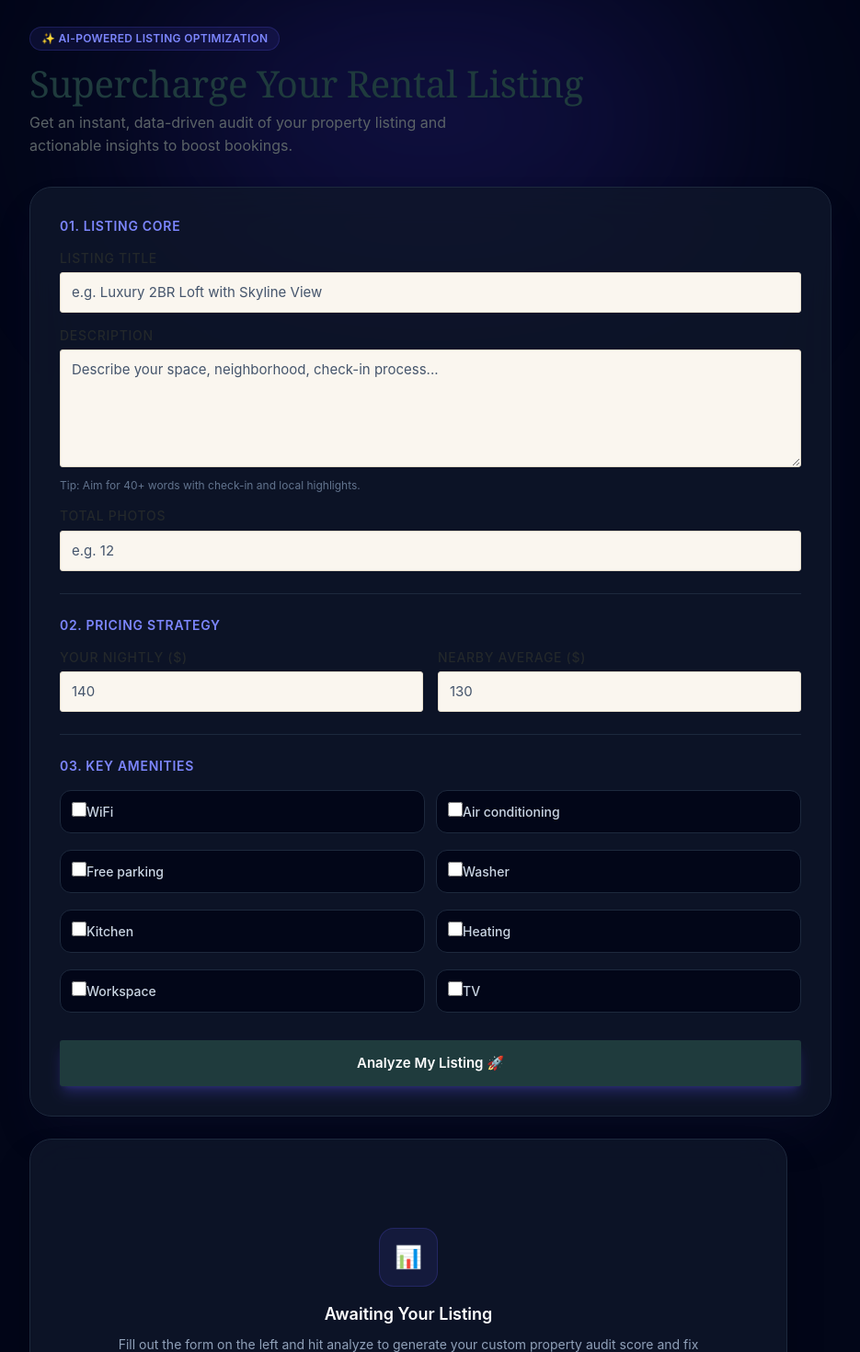
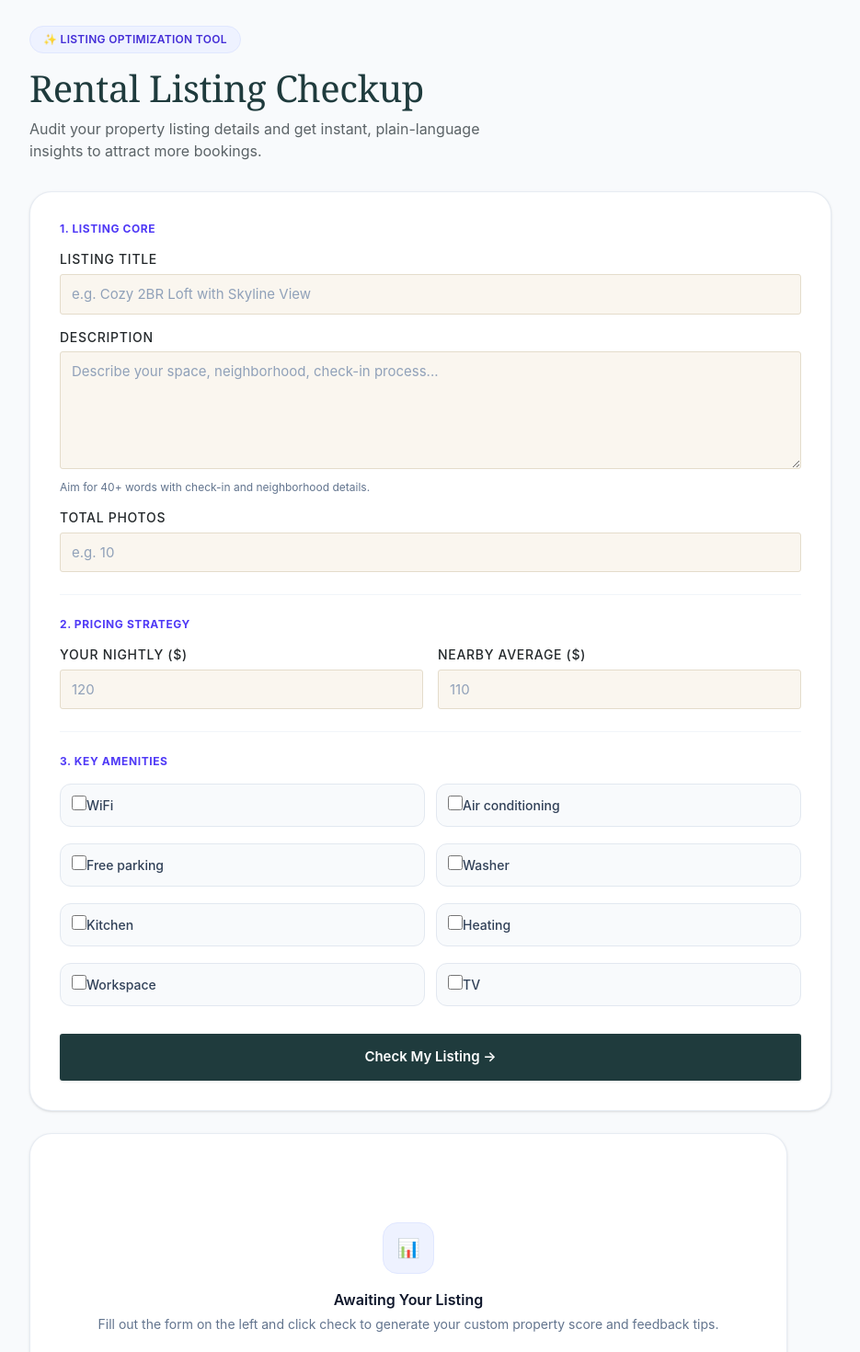
Before and after one commit to pbanda05/HouseListingProject, a Next.js app: page / in a window 1280 px wide. Shown: the part 20-1490 px from the top of the page at 92% size, without its empty margins (172-1107 px from the left). Built offline with nearby package versions, Linux system fonts and the light colour scheme.

Commit message:
Update listing checker to clean professional light-mode layout

```diff
--- a/app/page.tsx
+++ b/app/page.tsx
@@ -37,7 +37,7 @@ export default function ListingCheckup() {
     } else if (numPhotos < 10) {
       tips.push({ good: false, title: "A few more photos would help", detail: `You have ${numPhotos}. Listings with 10+ photos convert significantly better.` });
     } else {
-      tips.push({ good: true, title: "Photo count looks fantastic!", detail: `${numPhotos} photos gives guests a crystal-clear picture of your space.` });
+      tips.push({ good: true, title: "Photo count looks solid!", detail: `${numPhotos} photos gives guests a crystal-clear picture of your space.` });
     }
 
     // Description check
@@ -90,152 +90,152 @@ export default function ListingCheckup() {
   };
 
   return (
-    <div className="min-h-screen bg-slate-950 text-slate-100 selection:bg-indigo-500 selection:text-white">
-      {/* Background glow effects */}
-      <div className="absolute top-0 left-1/2 -translate-x-1/2 w-[600px] h-[300px] bg-indigo-600/20 blur-[120px] rounded-full pointer-events-none" />
+    <div className="min-h-screen bg-slate-50 text-slate-900 selection:bg-indigo-600 selection:text-white">
 
-      <header className="relative max-w-5xl mx-auto pt-16 pb-12 px-6 text-center">
-        <div className="inline-flex items-center gap-2 px-3 py-1 rounded-full bg-indigo-500/10 border border-indigo-500/20 text-indigo-400 text-xs font-semibold mb-4 tracking-wide uppercase">
-          ✨ AI-Powered Listing Optimization
+      {/* Header */}
+      <header className="max-w-4xl mx-auto pt-16 pb-10 px-6 text-center">
+        <div className="inline-flex items-center gap-2 px-3.5 py-1.5 rounded-full bg-indigo-50 border border-indigo-100 text-indigo-700 text-xs font-semibold mb-4 tracking-wide uppercase">
+          ✨ Listing Optimization Tool
         </div>
-        <h1 className="text-4xl md:text-5xl font-extrabold tracking-tight text-white mb-4">
-          Supercharge Your Rental Listing
+        <h1 className="text-3xl md:text-4xl font-bold tracking-tight text-slate-900 mb-3">
+          Rental Listing Checkup
         </h1>
-        <p className="text-slate-400 text-lg max-w-xl mx-auto">
-          Get an instant, data-driven audit of your property listing and actionable insights to boost bookings.
+        <p className="text-slate-600 text-base max-w-lg mx-auto">
+          Audit your property listing details and get instant, plain-language insights to attract more bookings.
         </p>
       </header>
 
-      <main className="relative max-w-5xl mx-auto px-6 pb-24 grid grid-cols-1 lg:grid-cols-12 gap-8 items-start">
+      {/* Main Container */}
+      <main className="max-w-4xl mx-auto px-6 pb-24 grid grid-cols-1 lg:grid-cols-12 gap-8 items-start">
 
         {/* Form Panel */}
-        <div className="lg:col-span-7 bg-slate-900/80 backdrop-blur-xl border border-slate-800 rounded-3xl p-8 shadow-2xl shadow-indigo-950/20">
+        <div className="lg:col-span-7 bg-white border border-slate-200/80 rounded-3xl p-8 shadow-sm">
           <form onSubmit={analyzeListing} className="space-y-6">
 
             <div>
-              <h3 className="text-sm font-semibold uppercase tracking-wider text-indigo-400 mb-4">01. Listing Core</h3>
+              <h3 className="text-xs font-bold uppercase tracking-wider text-indigo-600 mb-4">1. Listing Core</h3>
               <div className="space-y-4">
                 <div>
-                  <label className="block text-xs font-medium text-slate-300 uppercase tracking-wider mb-2">Listing Title</label>
+                  <label className="block text-xs font-semibold text-slate-700 uppercase tracking-wider mb-2">Listing Title</label>
                   <input
                     type="text"
                     value={title}
                     onChange={(e) => setTitle(e.target.value)}
-                    placeholder="e.g. Luxury 2BR Loft with Skyline View"
-                    className="w-full bg-slate-950 border border-slate-800 rounded-xl px-4 py-3 text-sm text-slate-100 placeholder-slate-600 focus:outline-none focus:border-indigo-500 focus:ring-1 focus:ring-indigo-500 transition"
+                    placeholder="e.g. Cozy 2BR Loft with Skyline View"
+                    className="w-full bg-slate-50 border border-slate-200 rounded-xl px-4 py-3 text-sm text-slate-900 placeholder-slate-400 focus:outline-none focus:border-indigo-600 focus:ring-1 focus:ring-indigo-600 transition"
                   />
                 </div>
 
                 <div>
-                  <label className="block text-xs font-medium text-slate-300 uppercase tracking-wider mb-2">Description</label>
+                  <label className="block text-xs font-semibold text-slate-700 uppercase tracking-wider mb-2">Description</label>
                   <textarea
                     value={description}
                     onChange={(e) => setDescription(e.target.value)}
                     placeholder="Describe your space, neighborhood, check-in process..."
-                    className="w-full bg-slate-950 border border-slate-800 rounded-xl px-4 py-3 text-sm text-slate-100 placeholder-slate-600 focus:outline-none focus:border-indigo-500 focus:ring-1 focus:ring-indigo-500 transition h-32 resize-none"
+                    className="w-full bg-slate-50 border border-slate-200 rounded-xl px-4 py-3 text-sm text-slate-900 placeholder-slate-400 focus:outline-none focus:border-indigo-600 focus:ring-1 focus:ring-indigo-600 transition h-32 resize-none"
                   />
-                  <p className="text-xs text-slate-500 mt-1.5">Tip: Aim for 40+ words with check-in and local highlights.</p>
+                  <p className="text-xs text-slate-500 mt-1.5">Aim for 40+ words with check-in and neighborhood details.</p>
                 </div>
 
                 <div>
-                  <label className="block text-xs font-medium text-slate-300 uppercase tracking-wider mb-2">Total Photos</label>
+                  <label className="block text-xs font-semibold text-slate-700 uppercase tracking-wider mb-2">Total Photos</label>
                   <input
                     type="number"
                     value={photos}
                     onChange={(e) => setPhotos(e.target.value)}
                     min="0"
-                    placeholder="e.g. 12"
-                    className="w-full bg-slate-950 border border-slate-800 rounded-xl px-4 py-3 text-sm text-slate-100 placeholder-slate-600 focus:outline-none focus:border-indigo-500 focus:ring-1 focus:ring-indigo-500 transition"
+                    placeholder="e.g. 10"
+                    className="w-full bg-slate-50 border border-slate-200 rounded-xl px-4 py-3 text-sm text-slate-900 placeholder-slate-400 focus:outline-none focus:border-indigo-600 focus:ring-1 focus:ring-indigo-600 transition"
                   />
                 </div>
               </div>
             </div>
 
-            <hr className="border-slate-800" />
+            <hr className="border-slate-100" />
 
             <div>
-              <h3 className="text-sm font-semibold uppercase tracking-wider text-indigo-400 mb-4">02. Pricing Strategy</h3>
+              <h3 className="text-xs font-bold uppercase tracking-wider text-indigo-600 mb-4">2. Pricing Strategy</h3>
               <div className="grid grid-cols-2 gap-4">
                 <div>
-                  <label className="block text-xs font-medium text-slate-300 uppercase tracking-wider mb-2">Your Nightly ($)</label>
+                  <label className="block text-xs font-semibold text-slate-700 uppercase tracking-wider mb-2">Your Nightly ($)</label>
                   <input
                     type="number"
                     value={price}
                     onChange={(e) => setPrice(e.target.value)}
                     min="0"
-                    placeholder="140"
-                    className="w-full bg-slate-950 border border-slate-800 rounded-xl px-4 py-3 text-sm text-slate-100 placeholder-slate-600 focus:outline-none focus:border-indigo-500 focus:ring-1 focus:ring-indigo-500 transition"
+                    placeholder="120"
+                    className="w-full bg-slate-50 border border-slate-200 rounded-xl px-4 py-3 text-sm text-slate-900 placeholder-slate-400 focus:outline-none focus:border-indigo-600 focus:ring-1 focus:ring-indigo-600 transition"
                   />
                 </div>
                 <div>
-                  <label className="block text-xs font-medium text-slate-300 uppercase tracking-wider mb-2">Nearby Average ($)</label>
+                  <label className="block text-xs font-semibold text-slate-700 uppercase tracking-wider mb-2">Nearby Average ($)</label>
                   <input
                     type="number"
                     value={nearbyPrice}
                     onChange={(e) => setNearbyPrice(e.target.value)}
                     min="0"
-                    placeholder="130"
-                    className="w-full bg-slate-950 border border-slate-800 rounded-xl px-4 py-3 text-sm text-slate-100 placeholder-slate-600 focus:outline-none focus:border-indigo-500 focus:ring-1 focus:ring-indigo-500 transition"
+                    placeholder="110"
+                    className="w-full bg-slate-50 border border-slate-200 rounded-xl px-4 py-3 text-sm text-slate-900 placeholder-slate-400 focus:outline-none focus:border-indigo-600 focus:ring-1 focus:ring-indigo-600 transition"
                   />
                 </div>
               </div>
             </div>
 
-            <hr className="border-slate-800" />
+            <hr className="border-slate-100" />
 
             <div>
-              <h3 className="text-sm font-semibold uppercase tracking-wider text-indigo-400 mb-4">03. Key Amenities</h3>
+              <h3 className="text-xs font-bold uppercase tracking-wider text-indigo-600 mb-4">3. Key Amenities</h3>
               <div className="grid grid-cols-2 gap-3">
                 {IMPORTANT_AMENITIES.map((amenity) => (
-                  <label key={amenity} className="flex items-center gap-3 p-3 rounded-xl bg-slate-950 border border-slate-800 cursor-pointer hover:border-slate-700 transition">
-                    <input type="checkbox" value={amenity} onChange={handleAmenity} className="w-4 h-4 rounded border-slate-700 text-indigo-600 focus:ring-indigo-500 bg-slate-900" />
-                    <span className="text-sm text-slate-300">{amenity}</span>
+                  <label key={amenity} className="flex items-center gap-3 p-3 rounded-xl bg-slate-50 border border-slate-200 cursor-pointer hover:border-slate-300 transition">
+                    <input type="checkbox" value={amenity} onChange={handleAmenity} className="w-4 h-4 rounded border-slate-300 text-indigo-600 focus:ring-indigo-500" />
+                    <span className="text-sm text-slate-700 font-medium">{amenity}</span>
                   </label>
                 ))}
               </div>
             </div>
 
-            <button type="submit" className="w-full py-4 px-6 rounded-xl bg-gradient-to-r from-indigo-500 to-violet-600 hover:from-indigo-600 hover:to-violet-700 text-white font-semibold shadow-lg shadow-indigo-500/25 transition-all transform active:scale-[0.99] cursor-pointer">
-              Analyze My Listing 🚀
+            <button type="submit" className="w-full py-3.5 px-6 rounded-xl bg-indigo-600 hover:bg-indigo-700 text-white font-semibold shadow-sm transition-all active:scale-[0.99] cursor-pointer">
+              Check My Listing →
             </button>
           </form>
         </div>
 
         {/* Results Panel */}
-        <div className="lg:col-span-5 bg-slate-900/80 backdrop-blur-xl border border-slate-800 rounded-3xl p-8 shadow-2xl sticky top-8">
+        <div className="lg:col-span-5 bg-white border border-slate-200/80 rounded-3xl p-8 shadow-sm sticky top-8">
           {!report ? (
             <div className="text-center py-16 px-4">
-              <div className="w-16 h-16 bg-indigo-500/10 border border-indigo-500/20 rounded-2xl flex items-center justify-center mx-auto mb-4 text-2xl">
+              <div className="w-14 h-14 bg-indigo-50 border border-indigo-100 rounded-2xl flex items-center justify-center mx-auto mb-4 text-xl text-indigo-600">
                 📊
               </div>
-              <h3 className="text-lg font-semibold text-white mb-2">Awaiting Your Listing</h3>
-              <p className="text-slate-400 text-sm leading-relaxed">
-                Fill out the form on the left and hit analyze to generate your custom property audit score and fix recommendations.
+              <h3 className="text-base font-semibold text-slate-900 mb-1">Awaiting Your Listing</h3>
+              <p className="text-slate-500 text-sm leading-relaxed">
+                Fill out the form on the left and click check to generate your custom property score and feedback tips.
               </p>
             </div>
           ) : (
             <div className="space-y-6">
-              <div className="flex items-center gap-5 p-5 rounded-2xl bg-slate-950 border border-slate-800">
-                <div className="w-16 h-16 rounded-2xl bg-gradient-to-br from-indigo-500 to-violet-600 flex items-center justify-center text-2xl font-black text-white shadow-md shadow-indigo-500/30">
+              <div className="flex items-center gap-4 p-4 rounded-2xl bg-slate-50 border border-slate-200/80">
+                <div className="w-14 h-14 rounded-xl bg-indigo-600 flex items-center justify-center text-xl font-bold text-white shadow-sm">
                   {report.score}
                 </div>
                 <div>
-                  <div className="text-xs font-semibold tracking-wider uppercase text-slate-400">Optimization Score</div>
-                  <div className="text-xl font-bold text-white mt-0.5">
-                    {report.score >= 8 ? "🔥 Conversion Machine" : report.score >= 5 ? "⚡ Room to Optimize" : "⚠️ Needs Attention"}
+                  <div className="text-xs font-semibold tracking-wider uppercase text-slate-500">Listing Score</div>
+                  <div className="text-lg font-bold text-slate-900 mt-0.5">
+                    {report.score >= 8 ? "✨ Looking Strong" : report.score >= 5 ? "📈 Room to Improve" : "⚠️ Needs Work"}
                   </div>
                 </div>
               </div>
 
               <div className="space-y-3 max-h-[480px] overflow-y-auto pr-1">
                 {report.tips.map((t, idx) => (
-                  <div key={idx} className={`p-4 rounded-2xl border flex gap-3.5 items-start ${t.good ? 'bg-emerald-950/20 border-emerald-500/30 text-emerald-300' : 'bg-amber-950/20 border-amber-500/30 text-amber-300'}`}>
-                    <span className={`w-6 h-6 rounded-full flex items-center justify-center text-xs font-bold shrink-0 mt-0.5 ${t.good ? 'bg-emerald-500/20 text-emerald-400' : 'bg-amber-500/20 text-amber-400'}`}>
+                  <div key={idx} className={`p-4 rounded-2xl border flex gap-3.5 items-start ${t.good ? 'bg-emerald-50/50 border-emerald-200 text-emerald-900' : 'bg-amber-50/50 border-amber-200 text-amber-900'}`}>
+                    <span className={`w-5 h-5 rounded-full flex items-center justify-center text-xs font-bold shrink-0 mt-0.5 ${t.good ? 'bg-emerald-100 text-emerald-700' : 'bg-amber-100 text-amber-700'}`}>
                       {t.good ? '✓' : '!'}
                     </span>
                     <div>
-                      <strong className="block text-sm font-semibold mb-0.5 text-white">{t.title}</strong>
-                      <span className="text-xs text-slate-300 leading-relaxed">{t.detail}</span>
+                      <strong className="block text-sm font-semibold mb-0.5 text-slate-900">{t.title}</strong>
+                      <span className="text-xs text-slate-600 leading-relaxed">{t.detail}</span>
                     </div>
                   </div>
                 ))}
```
